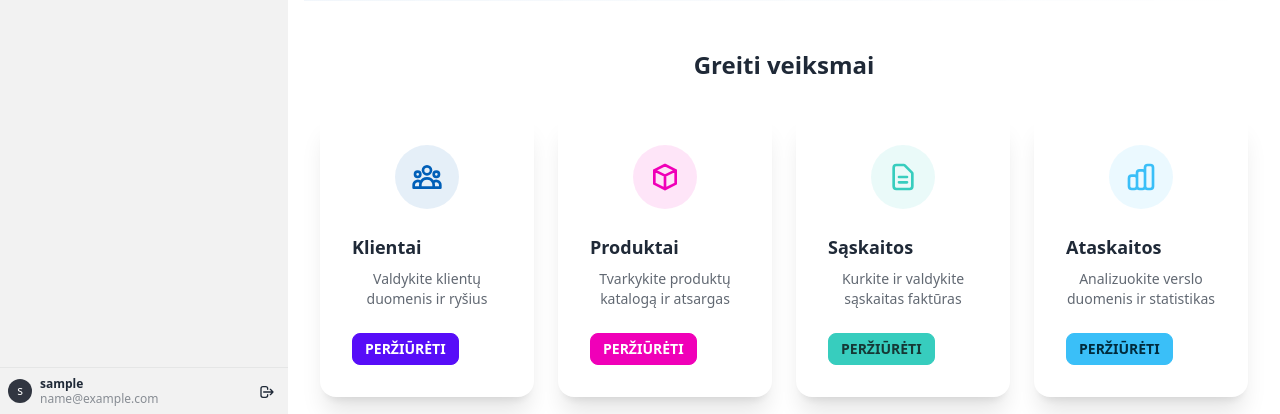
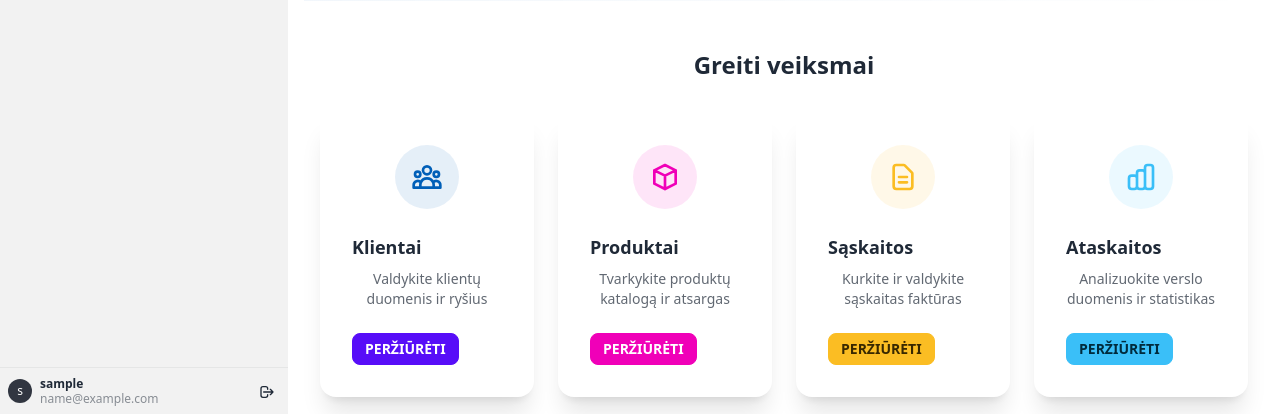
Before and after one commit to Superbumas/crm, a Flask app: page / in a window 1280 px wide. Shown: the part 818-1232 px from the top of the page. Run offline with Flask 3, Linux system fonts and the light colour scheme; the visitor is signed in with stand-in values (Sample User, id 1); data comes from the database, SQL or seed files in the repository; some libraries are stand-ins or nearby versions.

Commit message:
Update templates for improved visual consistency and accessibility
Modified multiple templates to enhance visual clarity and consistency across the application. Changes include updating badge colors for order statuses, adjusting button styles, and refining card layouts to align with Tailwind CSS standards. These updates aim to improve user experience, particularly for older users, while preserving existing functionality.

```diff
--- a/lt_crm/app/templates/main/customer_detail.html
+++ b/lt_crm/app/templates/main/customer_detail.html
@@ -106,7 +106,7 @@
                                             <span class="badge
                                                 {% if order.status.value == 'new' %}badge-primary
                                                 {% elif order.status.value == 'processing' %}badge-secondary
-                                                {% elif order.status.value == 'paid' %}badge-accent
+                                                {% elif order.status.value == 'paid' %}badge-success
                                                 {% elif order.status.value == 'packed' %}badge-info
                                                 {% elif order.status.value == 'shipped' %}badge-success
                                                 {% elif order.status.value == 'delivered' %}badge-success
--- a/lt_crm/app/templates/main/index.html
+++ b/lt_crm/app/templates/main/index.html
@@ -68,15 +68,15 @@
 
         <div class="card bg-base-100 shadow-xl hover:shadow-2xl transition-shadow">
             <div class="card-body text-center">
-                <div class="mx-auto bg-accent/10 rounded-full p-4 w-16 h-16 flex items-center justify-center mb-4">
-                    <svg xmlns="http://www.w3.org/2000/svg" class="h-8 w-8 text-accent" fill="none" viewBox="0 0 24 24" stroke="currentColor">
+                <div class="mx-auto bg-warning/10 rounded-full p-4 w-16 h-16 flex items-center justify-center mb-4">
+                    <svg xmlns="http://www.w3.org/2000/svg" class="h-8 w-8 text-warning" fill="none" viewBox="0 0 24 24" stroke="currentColor">
                         <path stroke-linecap="round" stroke-linejoin="round" stroke-width="2" d="M9 12h6m-6 4h6m2 5H7a2 2 0 01-2-2V5a2 2 0 012-2h5.586a1 1 0 01.707.293l5.414 5.414a1 1 0 01.293.707V19a2 2 0 01-2 2z" />
                     </svg>
                 </div>
                 <h3 class="card-title text-lg">Sąskaitos</h3>
                 <p class="text-sm opacity-70 mb-4">Kurkite ir valdykite sąskaitas faktūras</p>
                 <div class="card-actions">
-                    <a href="{{ url_for('main.invoices') }}" class="btn btn-accent btn-sm">Peržiūrėti</a>
+                    <a href="{{ url_for('main.invoices') }}" class="btn btn-warning btn-sm">Peržiūrėti</a>
                 </div>
             </div>
         </div>
@@ -161,8 +161,8 @@
 
         <div class="card bg-base-100 shadow-xl">
             <div class="card-body text-center">
-                <div class="mx-auto bg-accent/10 rounded-full p-4 w-16 h-16 flex items-center justify-center mb-4">
-                    <svg xmlns="http://www.w3.org/2000/svg" class="h-8 w-8 text-accent" fill="none" viewBox="0 0 24 24" stroke="currentColor">
+                <div class="mx-auto bg-success/10 rounded-full p-4 w-16 h-16 flex items-center justify-center mb-4">
+                    <svg xmlns="http://www.w3.org/2000/svg" class="h-8 w-8 text-success" fill="none" viewBox="0 0 24 24" stroke="currentColor">
                         <path stroke-linecap="round" stroke-linejoin="round" stroke-width="2" d="M9 19v-6a2 2 0 00-2-2H5a2 2 0 00-2 2v6a2 2 0 002 2h2a2 2 0 002-2zm0 0V9a2 2 0 012-2h2a2 2 0 012 2v10m-6 0a2 2 0 002 2h2a2 2 0 002-2m0 0V5a2 2 0 012-2h2a2 2 0 012 2v14a2 2 0 01-2 2h-2a2 2 0 01-2-2z" />
                     </svg>
                 </div>
--- a/lt_crm/app/templates/main/order_detail.html
+++ b/lt_crm/app/templates/main/order_detail.html
@@ -102,13 +102,13 @@
         </div>
 
         <div class="stat">
-            <div class="stat-figure text-accent">
+            <div class="stat-figure text-info">
                 <svg xmlns="http://www.w3.org/2000/svg" class="h-8 w-8" fill="none" viewBox="0 0 24 24" stroke="currentColor">
                     <path stroke-linecap="round" stroke-linejoin="round" stroke-width="2" d="M12 8v4l3 3m6-3a9 9 0 11-18 0 9 9 0 0118 0z" />
                 </svg>
             </div>
             <div class="stat-title">Sukurtas</div>
-            <div class="stat-value text-accent text-lg">{{ order.created_at.strftime('%m-%d') }}</div>
+            <div class="stat-value text-info text-lg">{{ order.created_at.strftime('%m-%d') }}</div>
             <div class="stat-desc">{{ order.created_at.strftime('%Y %H:%M') }}</div>
         </div>
     </div>
@@ -322,7 +322,6 @@
                     <path stroke-linecap="round" stroke-linejoin="round" stroke-width="2" d="M20 7l-8-4-8 4m16 0l-8 4m8-4v10l-8 4m0-10L4 7m8 4v10M4 7v10l8 4" />
                 </svg>
                 <h2 class="card-title">Užsakytos prekės</h2>
-                <div class="badge badge-primary">{{ order.items|list|length }} prekės</div>
             </div>
 
             <div class="overflow-x-auto">
--- a/lt_crm/app/templates/main/orders.html
+++ b/lt_crm/app/templates/main/orders.html
@@ -148,7 +148,7 @@
                 </div>
                 {% endif %}
                 {% if request.args.get('source') %}
-                <div class="badge badge-accent gap-2">
+                                            <div class="badge badge-info gap-2">
                     <svg xmlns="http://www.w3.org/2000/svg" class="h-3 w-3" fill="none" viewBox="0 0 24 24" stroke="currentColor">
                         <path stroke-linecap="round" stroke-linejoin="round" stroke-width="2" d="M13.828 10.172a4 4 0 00-5.656 0l-4 4a4 4 0 105.656 5.656l1.102-1.101m-.758-4.899a4 4 0 005.656 0l4-4a4 4 0 00-5.656-5.656l-1.1 1.1" />
                     </svg>
```
Also changed, not shown: lt_crm/app/templates/main/dashboard.html (+5 -5 lines).
